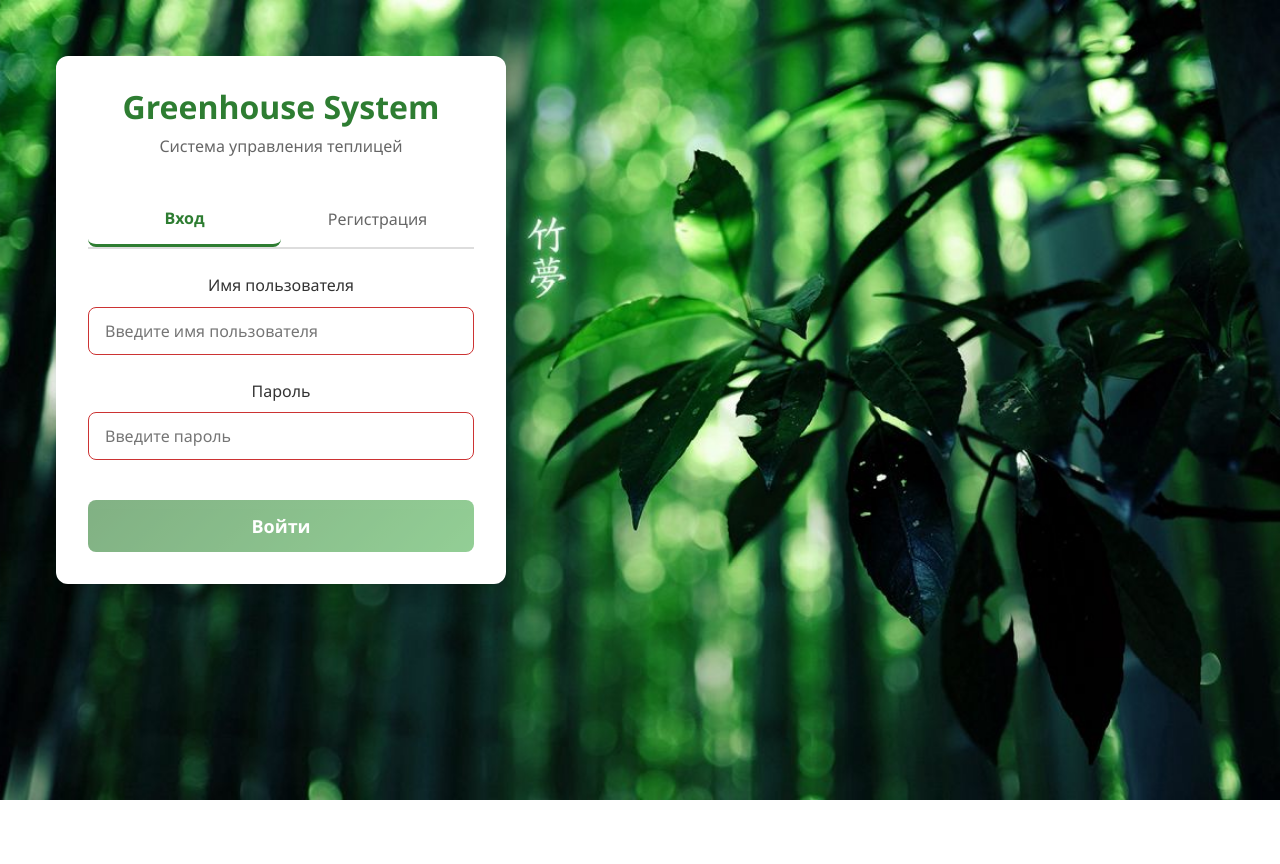
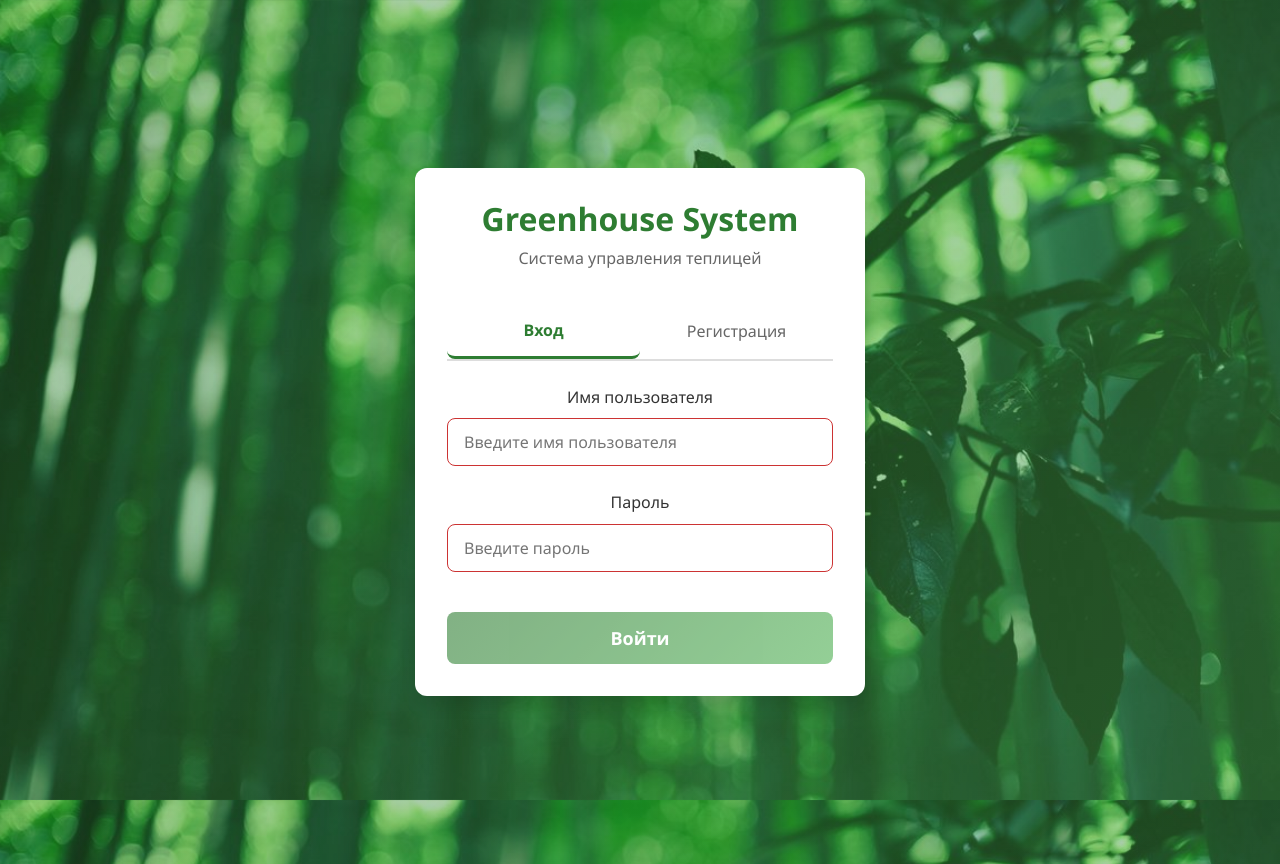
Before and after one commit to BluPnch/frontend, a React app: page /login in a window 1280 px wide. Before the commit the page ends 800 px from the top, so only its background shows below. Built offline with nearby package versions, Linux system fonts and the light colour scheme; no server answers; the HTML template or start-up script is replaced by a standard one.

Commit message:
убрана нижняя полоса

```diff
--- a/src/pages/Login/Login.tsx
+++ b/src/pages/Login/Login.tsx
@@ -81,6 +81,7 @@ export const Login: React.FC = () => {
     };
 
     return (
+        <div className="auth-wrapper">
             <div className="auth-container">
                 <div className="auth-header">
                     <h1>Greenhouse System</h1>
@@ -197,5 +198,6 @@ export const Login: React.FC = () => {
                     </div>
                 )}
             </div>
+        </div>
     );
 };
--- a/src/styles/globals/auth.css
+++ b/src/styles/globals/auth.css
@@ -1,13 +1,4 @@
 /* ===== СТИЛИ АУТЕНТИФИКАЦИИ ===== */
-.auth-container {
-    background: var(--white);
-    padding: var(--spacing-xl);
-    border-radius: var(--radius-lg);
-    box-shadow: var(--shadow-lg);
-    width: 100%;
-    max-width: 450px;
-    margin: var(--spacing-lg);
-}
 
 .auth-header {
     text-align: center;
@@ -82,3 +73,21 @@
     cursor: not-allowed;
     transform: none;
 }
+
+.auth-wrapper {
+    display: flex;
+    justify-content: center;
+    align-items: center;
+    min-height: 100vh;
+    width: 100%;
+    padding: var(--spacing-lg);
+}
+
+.auth-container {
+    background: var(--white);
+    padding: var(--spacing-xl);
+    border-radius: var(--radius-lg);
+    box-shadow: var(--shadow-lg);
+    width: 100%;
+    max-width: 450px;
+}
--- a/src/styles/globals/common.css
+++ b/src/styles/globals/common.css
@@ -1,4 +1,4 @@
-﻿/* ===== ПЕРЕМЕННЫЕ ===== */
+/* ===== ПЕРЕМЕННЫЕ ===== */
 :root {
     /* Цветовая палитра */
     --primary-color: #2e7d32;
@@ -48,19 +48,8 @@
 }
 
 /* ===== БАЗОВЫЕ СТИЛИ ===== */
-html, body {
-    margin: 0;
-    padding: 0;
-    width: 100%;
+html {
     height: 100%;
-}
-
-#root {
-    width: 100%;
-    height: 100%;
-}
-
-html {
     font-size: 16px;
     scroll-behavior: smooth;
 }
@@ -69,25 +58,22 @@ body {
     font-family: var(--font-family);
     line-height: 1.6;
     color: var(--text-color);
-    background-image: url('background.jpg');
+    background-image:
+            linear-gradient(135deg, rgba(46, 125, 50, 0.4), rgba(76, 175, 80, 0.5)),
+            url('background.jpg');
     background-size: cover;
     background-position: center;
     background-attachment: fixed;
     background-repeat: no-repeat;
-    position: relative;
+    background-color: var(--primary-color); /* Запасной цвет */
     min-height: 100vh;
+    margin: 0;
+    padding: 0;
 }
 
-body::before {
-    content: '';
-    position: fixed;
-    top: 0;
-    left: 0;
+#root {
     width: 100%;
-    height: 100%;
-    background: linear-gradient(135deg, rgba(46, 125, 50, 0.4), rgba(76, 175, 80, 0.5));
-    z-index: -1;
-    pointer-events: none;
+    min-height: 100vh;
 }
 
 /* ===== ТИПОГРАФИКА ===== */
```
Lines whose indentation alone changed are shown as unchanged.
